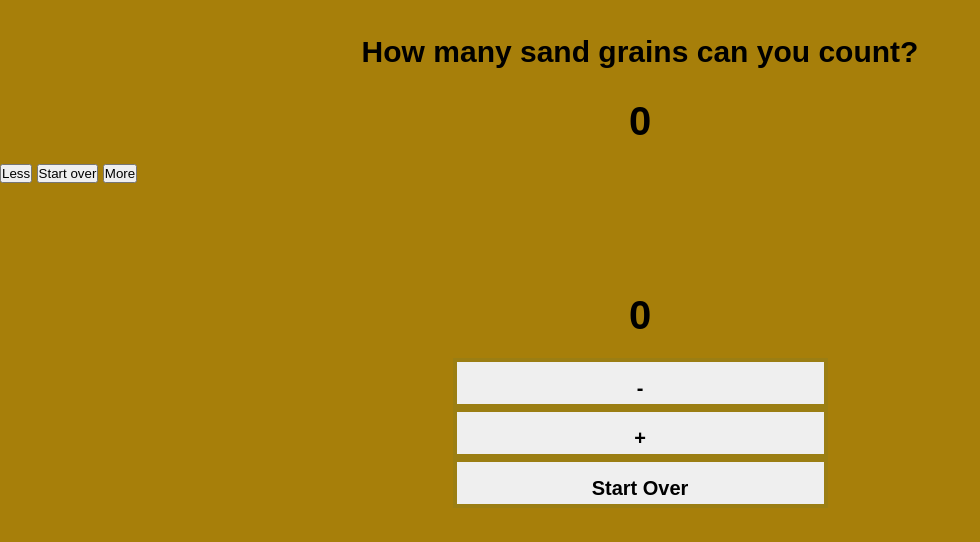
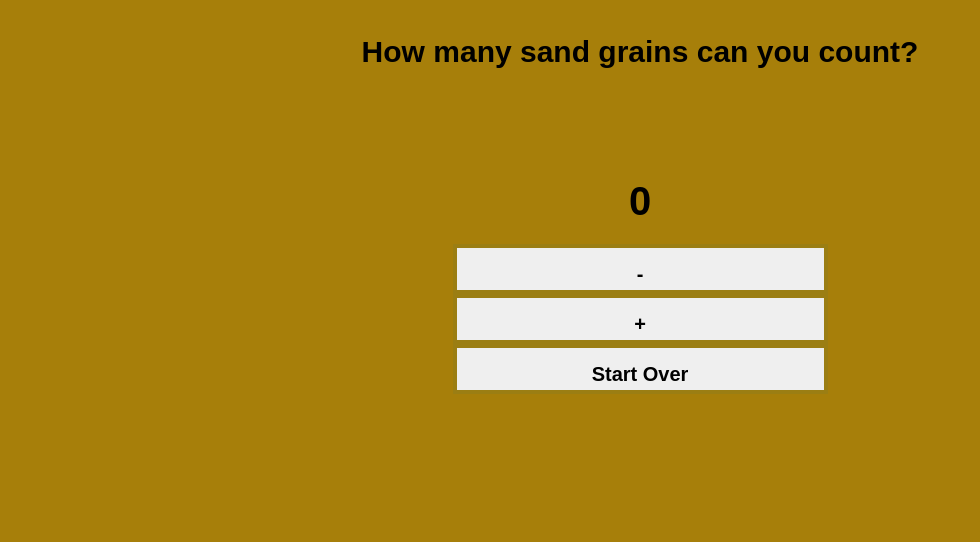
Before and after one commit to annaferrari8/counter, a plain HTML site: page index.html in a window 1280 px wide. Shown: the whole page, without its empty margins (0-980 px from the left). Drawn offline with Linux system fonts and the light colour scheme; files that its build step writes are made by us from their sources; files whose address does not match are found by name.

Commit message:
Update index.html

```diff
--- a/index.html
+++ b/index.html
@@ -18,18 +18,6 @@
 <h1>How many sand grains can you count?</h1>
 
 
-<div class="container">
-<div class="button_container">
-    <h2 id="title">0</h2>
-<div class="btn">
-<button id="decrement_btn">Less</button>
-<button id="reset_btn">Start over</button>
-<button id="increment_btn">More</button>
-
-</div>
-</div>
-</div>
-
 <script src="js/script.js"></script>
 </body>
 </html>
```
